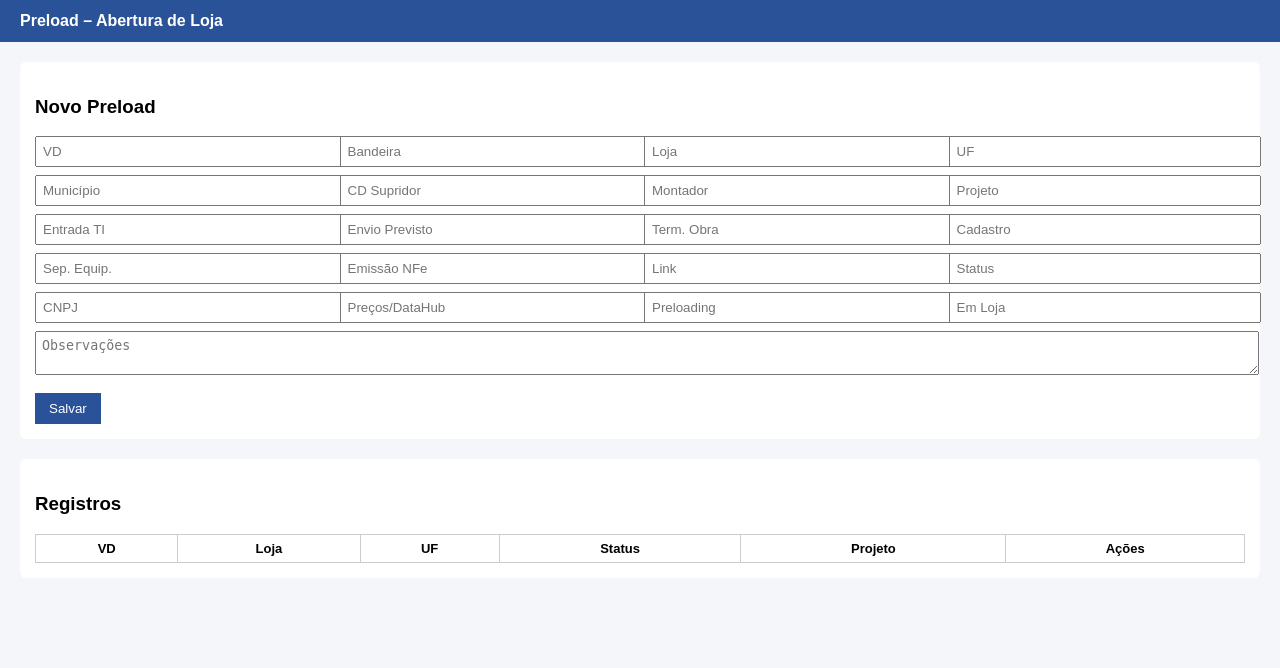
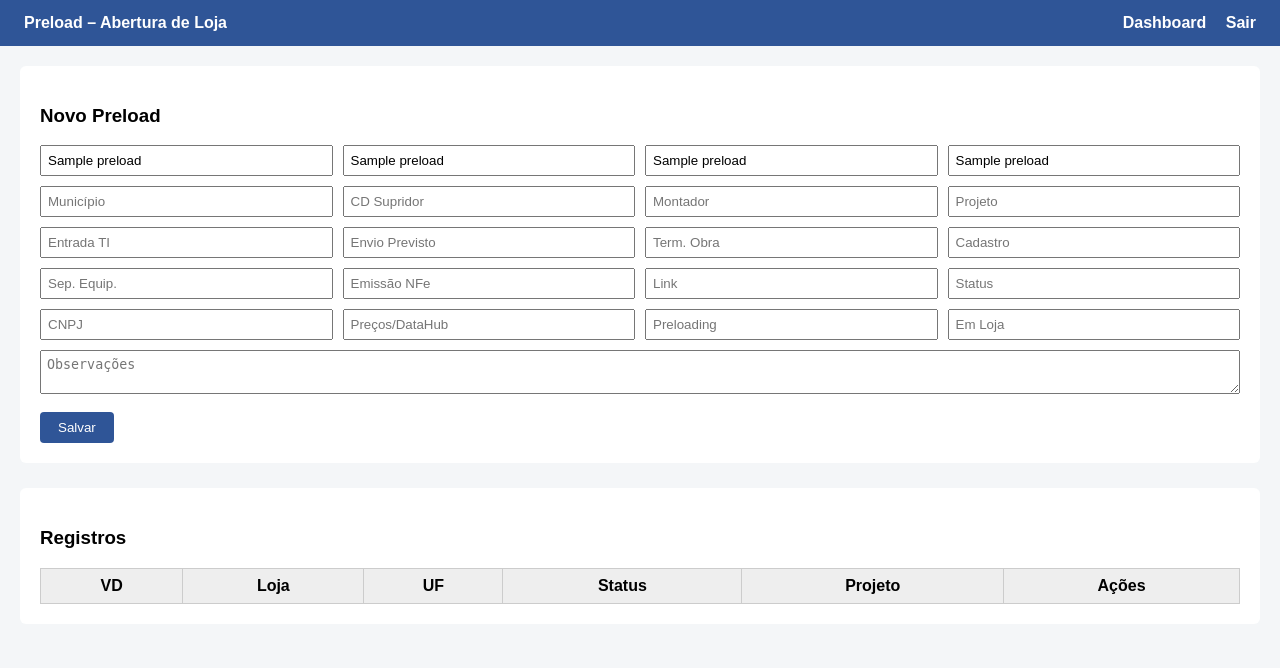
Before and after one commit to ALMDPSP/preload_app, a Flask app: page /editar/1 in a window 1280 px wide. Shown: the top 668 px of the page. Run offline with Flask 3, Linux system fonts and the light colour scheme; the visitor is signed in with stand-in values (Sample User, id 1); a database or web service that is not in the repository returns one stand-in record (values such as "Sample title"); lists and menus that the app fills with data are empty; some libraries are stand-ins or nearby versions.

Commit message:
Refactor index.html layout and styling

```diff
--- a/templates/index.html
+++ b/templates/index.html
@@ -3,67 +3,137 @@
 <head>
 <meta charset="UTF-8">
 <title>Preload – Abertura de Loja</title>
+
 <style>
-body { font-family: Arial; background:#f4f6f9; margin:0; }
-header { background:#2a5298; color:#fff; padding:12px 20px; display:flex; justify-content:space-between; }
-.container { padding:20px; }
-.card { background:#fff; padding:15px; border-radius:6px; margin-bottom:20px; }
-.grid { display:grid; grid-template-columns: repeat(4, 1fr); gap:8px; }
-input, textarea { width:100%; padding:6px; }
-textarea { grid-column: span 4; }
-button { background:#2a5298; color:#fff; border:none; padding:8px 14px; cursor:pointer; }
-table { width:100%; border-collapse:collapse; font-size:13px; }
-th, td { border:1px solid #ccc; padding:6px; text-align:center; }
-a { text-decoration:none; color:#2a5298; }
+body {
+    margin: 0;
+    font-family: Arial, Helvetica, sans-serif;
+    background: #f4f6f8;
+}
+
+header {
+    background: #2f5597;
+    color: white;
+    padding: 14px 24px;
+    display: flex;
+    justify-content: space-between;
+    align-items: center;
+}
+
+header a {
+    color: white;
+    text-decoration: none;
+    margin-left: 15px;
+    font-weight: bold;
+}
+
+.container {
+    padding: 20px;
+}
+
+.card {
+    background: white;
+    padding: 20px;
+    border-radius: 6px;
+    margin-bottom: 25px;
+}
+
+.grid {
+    display: grid;
+    grid-template-columns: repeat(4, 1fr);
+    gap: 10px;
+}
+
+.grid input, textarea {
+    width: 100%;
+    padding: 6px;
+    box-sizing: border-box;
+}
+
+textarea {
+    grid-column: span 4;
+}
+
+button {
+    background: #2f5597;
+    color: white;
+    padding: 8px 18px;
+    border: none;
+    border-radius: 4px;
+    cursor: pointer;
+}
+
+table {
+    width: 100%;
+    border-collapse: collapse;
+}
+
+th, td {
+    border: 1px solid #ccc;
+    padding: 8px;
+    text-align: center;
+}
+
+th {
+    background: #eee;
+}
+
+.acao a {
+    margin: 0 5px;
+    text-decoration: none;
+}
 </style>
 </head>
 
 <body>
 
 <header>
-<strong>Preload – Abertura de Loja</strong>
-<a href="/logout">Sair</a>
+  <strong>Preload – Abertura de Loja</strong>
+  <div>
+    <a href="/index">Dashboard</a>
+    <a href="/logout">Sair</a>
+  </div>
 </header>
 
 <div class="container">
 
 <div class="card">
-<h3>{{ 'Editar Preload' if edit else 'Novo Preload' }}</h3>
+<h3>Novo Preload</h3>
 
-<form method="POST" action="/salvar">
-<input type="hidden" name="id" value="{{ edit.id if edit }}">
+<form method="post" action="/salvar">
+<input type="hidden" name="id" value="{{ editar[0] if editar }}">
 
 <div class="grid">
-<input name="vd" placeholder="VD" value="{{ edit.vd if edit }}">
-<input name="bandeira" placeholder="Bandeira" value="{{ edit.bandeira if edit }}">
-<input name="loja" placeholder="Loja" value="{{ edit.loja if edit }}">
-<input name="uf" placeholder="UF" value="{{ edit.uf if edit }}">
+<input name="vd" placeholder="VD" value="{{ editar[1] if editar }}">
+<input name="bandeira" placeholder="Bandeira" value="{{ editar[2] if editar }}">
+<input name="loja" placeholder="Loja" value="{{ editar[3] if editar }}">
+<input name="uf" placeholder="UF" value="{{ editar[4] if editar }}">
 
-<input name="municipio" placeholder="Município" value="{{ edit.municipio if edit }}">
-<input name="cd_supridor" placeholder="CD Supridor" value="{{ edit.cd_supridor if edit }}">
-<input name="montador" placeholder="Montador" value="{{ edit.montador if edit }}">
-<input name="projeto" placeholder="Projeto" value="{{ edit.projeto if edit }}">
+<input name="municipio" placeholder="Município">
+<input name="cd_supridor" placeholder="CD Supridor">
+<input name="montador" placeholder="Montador">
+<input name="projeto" placeholder="Projeto">
 
-<input name="entrada_ti" placeholder="Entrada TI" value="{{ edit.entrada_ti if edit }}">
-<input name="envio_previsto" placeholder="Envio Previsto" value="{{ edit.envio_previsto if edit }}">
-<input name="term_obra" placeholder="Term. Obra" value="{{ edit.term_obra if edit }}">
-<input name="cadastro" placeholder="Cadastro" value="{{ edit.cadastro if edit }}">
+<input name="entrada_ti" placeholder="Entrada TI">
+<input name="envio_previsto" placeholder="Envio Previsto">
+<input name="term_obra" placeholder="Term. Obra">
+<input name="cadastro" placeholder="Cadastro">
 
-<input name="sep_equip" placeholder="Sep. Equip." value="{{ edit.sep_equip if edit }}">
-<input name="emissao_nfe" placeholder="Emissão NFe" value="{{ edit.emissao_nfe if edit }}">
-<input name="link" placeholder="Link" value="{{ edit.link if edit }}">
-<input name="status" placeholder="Status" value="{{ edit.status if edit }}">
+<input name="sep_equip" placeholder="Sep. Equip.">
+<input name="emissao_nfe" placeholder="Emissão NFe">
+<input name="link" placeholder="Link">
+<input name="status" placeholder="Status">
 
-<input name="cnpj" placeholder="CNPJ" value="{{ edit.cnpj if edit }}">
-<input name="precos_datahub" placeholder="Preços/DataHub" value="{{ edit.precos_datahub if edit }}">
-<input name="preloading" placeholder="Preloading" value="{{ edit.preloading if edit }}">
-<input name="em_loja" placeholder="Em Loja" value="{{ edit.em_loja if edit }}">
+<input name="cnpj" placeholder="CNPJ">
+<input name="precos_datahub" placeholder="Preços/DataHub">
+<input name="preloading" placeholder="Preloading">
+<input name="em_loja" placeholder="Em Loja">
 
-<textarea name="observacoes" placeholder="Observações">{{ edit.observacoes if edit }}</textarea>
+<textarea name="observacoes" placeholder="Observações"></textarea>
 </div>
 
 <br>
-<button type="submit">{{ 'Atualizar' if edit else 'Salvar' }}</button>
+<button type="submit">Salvar</button>
 </form>
 </div>
 
@@ -72,19 +142,24 @@ a { text-decoration:none; color:#2a5298; }
 
 <table>
 <tr>
-<th>VD</th><th>Loja</th><th>UF</th><th>Status</th><th>Projeto</th><th>Ações</th>
+<th>VD</th>
+<th>Loja</th>
+<th>UF</th>
+<th>Status</th>
+<th>Projeto</th>
+<th>Ações</th>
 </tr>
 
 {% for r in registros %}
 <tr>
-<td>{{ r.vd }}</td>
-<td>{{ r.loja }}</td>
-<td>{{ r.uf }}</td>
-<td>{{ r.status }}</td>
-<td>{{ r.projeto }}</td>
-<td>
-<a href="/editar/{{ r.id }}">✏️ Editar</a> |
-<a href="/excluir/{{ r.id }}">🗑️ Excluir</a>
+<td>{{ r[1] }}</td>
+<td>{{ r[2] }}</td>
+<td>{{ r[3] }}</td>
+<td>{{ r[4] }}</td>
+<td>{{ r[5] }}</td>
+<td class="acao">
+<a href="/editar/{{ r[0] }}">✏️</a>
+<a href="/excluir/{{ r[0] }}">🗑️</a>
 </td>
 </tr>
 {% endfor %}
```
